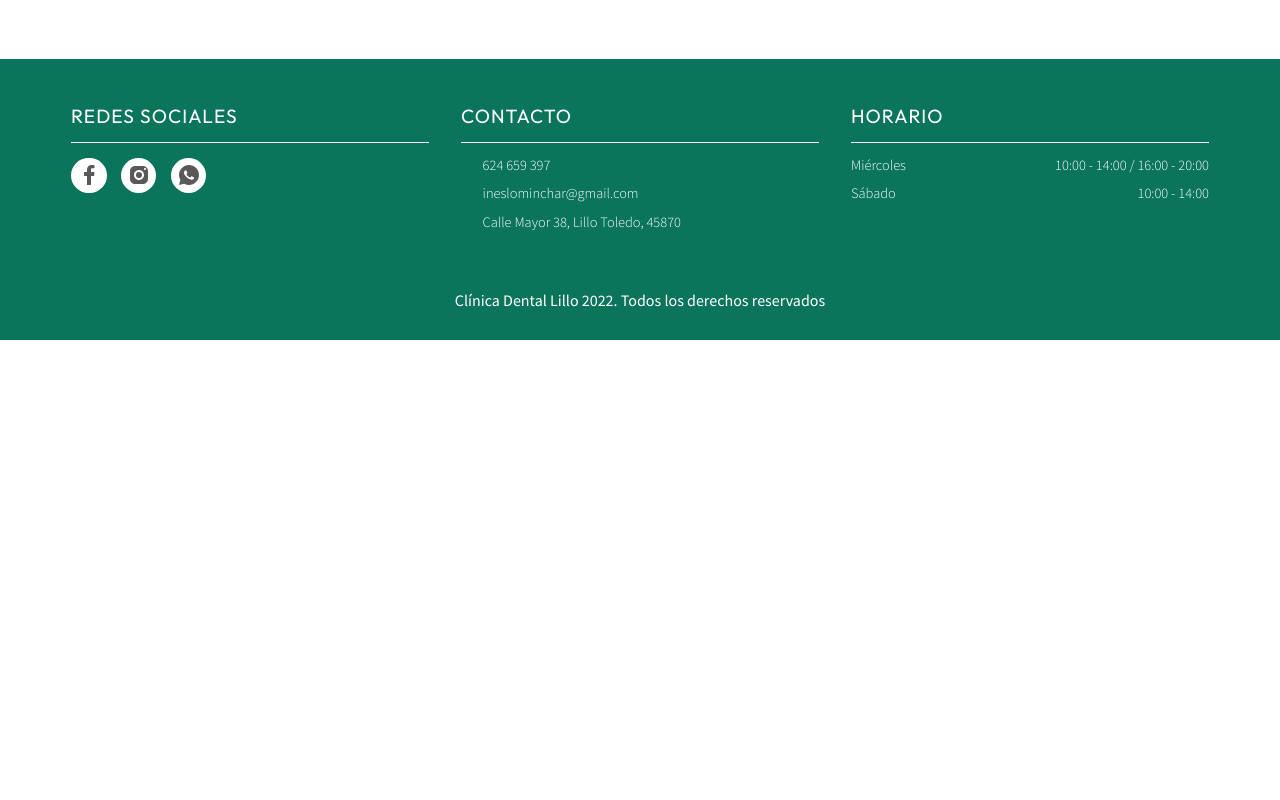
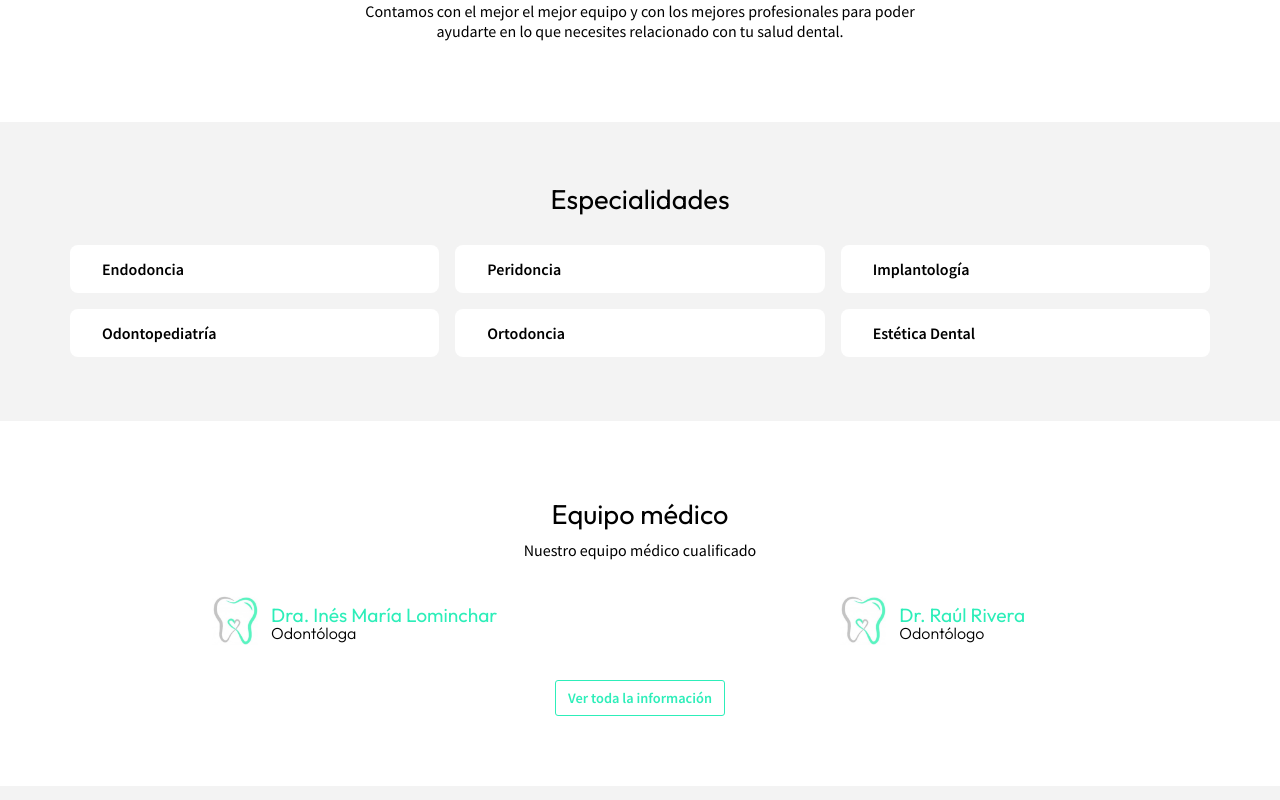
Before and after one commit to JJuarez-git/clinica, an Angular app: page /inicio in a window 1280 px wide. Shown: the part 460-1260 px from the top of the page. Before the commit the page ends 800 px from the top, so only its background shows below. Built offline with nearby package versions, Linux system fonts and the light colour scheme.

Commit message:
Home component updated

```diff
--- a/src/app/components/pages/home/home.component.css
+++ b/src/app/components/pages/home/home.component.css
@@ -1,3 +1,102 @@
-.home {
-    /* height: 200vh; */
+section:not(section:first-child) {
+    padding: 4em 0;
 }
+
+/*WELCOME*/
+#welcome p {
+    width: 100%;
+    line-height: 1.3em;
+}
+
+/*ESPECIALIDADES*/
+.esp-home-grid {
+    display: grid;
+    grid-template-columns: repeat(1, minmax(0, 1fr));
+    gap: 1em;
+    margin-top: 2em;
+}
+
+.esp-home-grid > .card {
+    height: fit-content;
+    padding: 0;
+}
+
+.esp-home-grid > .card details summary {
+    list-style: none;
+    position: relative;
+    padding: 1em;
+    padding-left: 2em;
+    cursor: pointer;
+}
+
+.esp-home-grid > .card details summary::before {
+    content: "\e409";
+    font-family: "Material Icons";
+    color: var(--primary-color);
+    position: absolute;
+    left: 0.5em;
+    font-size: 1.2em;
+    transition: .4s;
+}
+
+.esp-home-grid > .card details[open] summary::before {
+    transform: rotate(90deg);
+}
+
+details[open] summary ~ * {
+    animation: sweep 0.5s ease-in-out;
+}
+
+.esp-home-grid > .card details p {
+    padding: 1em;
+    padding-top: 0;
+    line-height: 1.1em;
+}
+
+/*EQUIPO*/
+.equipo-home-grid {
+    display: grid;
+    grid-template-columns: repeat(1, minmax(0, 1fr));
+    gap: 1em;
+}
+
+.equipo-home-grid > .card {
+    display: flex;
+    justify-content: start;
+}
+
+.equipo-home-grid img {
+    margin-right: .4em;
+}
+
+@media (min-width: 600px) {
+    .esp-home-grid, .equipo-home-grid {
+        grid-template-columns: repeat(2, minmax(0, 1fr));
+    }
+    .equipo-home-grid > .card {
+        justify-content: center;
+    }
+    #welcome p {
+        width: 75%;
+    }
+}
+
+@media (min-width: 768px) {
+    .esp-home-grid {
+        grid-template-columns: repeat(3, minmax(0, 1fr));
+    }
+    #welcome p {
+        width: 50%;
+    }
+}
+
+@keyframes sweep {
+    0% {
+        opacity: 0;
+        margin-left: -10px;
+    }
+    100% {
+        opacity: 1;
+        margin-left: 0px;
+    }
+}
--- a/src/app/components/pages/home/home.component.html
+++ b/src/app/components/pages/home/home.component.html
@@ -4,8 +4,8 @@
             <div class="jumbotron">
                 <h3 class="title">{{ name }}</h3>
                 <h2>
-                    TU <span class="text-primary">SONRISA</span>
-                    , TU <span class="text-primary">SALUD</span>
+                    TU <span class="text-primary">SONRISA</span> , TU
+                    <span class="text-primary">SALUD</span>
                 </h2>
                 <h4>
                     Nuestra sonrisa es nuestra carta de presentación y
@@ -17,32 +17,112 @@
     </section>
 
     <section class="section-no-bg">
-        <div class="container">
-            <!-- <img src="assets/img/clinica/woman-smiling.jpg" alt="" height="400"> -->
+        <div class="container text-center space-y-1" id="welcome">
+            <h4 class="sub-title">En <span class="text-primary">{{ name }}</span> cuidamos de ti</h4>
+            <p class="mx-auto">
+                Contamos con el mejor el mejor equipo y con los mejores
+                profesionales para poder ayudarte en lo que necesites
+                relacionado con tu salud dental.
+            </p>
         </div>
     </section>
 
-    <!--     <section class="section-bg-color">
+    <section class="section-bg-color">
         <div class="container">
-            <p>home works!</p>
+            <h5 class="title text-center">Especialidades</h5>
 
-            <button class="btn btn-primary">Boton</button>
-            <button class="btn btn-secondary">Boton</button>
-
-            <p [innerText]="endo.title | uppercase"></p>
-            <p [innerText]="endo.info"></p>
+            <div class="esp-home-grid">
+                <div class="card bg-white" *ngFor="let esp of espData">
+                    <details>
+                        <summary class="text-600">
+                            {{ esp.title }}
+                        </summary>
+                        <p>
+                            {{ esp.info | slice: 0:160 }}...
+                            <a
+                                class="text-primary"
+                                [routerLink]="['/especialidades', esp.title]"
+                                (click)="goTop()"
+                                >Seguir leyendo</a
+                            >
+                        </p>
+                    </details>
+                </div>
+            </div>
         </div>
     </section>
 
     <section class="section-no-bg">
-        <div class="container">
-            <p>home works!</p>
+        <div class="container space-y-1">
+            <div class="text-center space-y-0-5">
+                <h5 class="title">Equipo médico</h5>
+                <p>Nuestro equipo médico cualificado</p>
+            </div>
+            <div class="equipo-home-grid">
+                <div class="card">
+                    <div class="equipo-img-div">
+                        <img
+                            src="assets/img/logo-192.png"
+                            alt="logo"
+                            height="60"
+                            width="60"
+                        />
+                    </div>
+                    <div class="space-y-1">
+                        <h5>
+                            <span class="d-block sub-title text-primary"
+                                >Dra. Inés María Lominchar</span
+                            >
+                            <span class="d-block text-300">Odontóloga</span>
+                        </h5>
+                    </div>
+                </div>
+                <div class="card">
+                    <div class="equipo-img-div">
+                        <img
+                            src="assets/img/logo-192.png"
+                            alt="logo"
+                            height="60"
+                            width="60"
+                        />
+                    </div>
+                    <div class="space-y-1">
+                        <h5>
+                            <span class="d-block sub-title text-primary"
+                                >Dr. Raúl Rivera</span
+                            >
+                            <span class="d-block text-300">Odontólogo</span>
+                        </h5>
+                    </div>
+                </div>
+            </div>
+            <div class="text-center">
+                <a
+                    class="btn btn-outlined-primary"
+                    [routerLink]="['/equipo']"
+                    (click)="goTop()"
+                    >Ver toda la información</a
+                >
+            </div>
+        </div>
+    </section>
 
-            <button class="btn btn-primary">Boton</button>
-            <button class="btn btn-secondary">Boton</button>
-
-            <p [innerText]="endo.title | uppercase"></p>
-            <p [innerText]="endo.info"></p>
+    <section class="section-bg-color">
+        <div class="container space-y-1-5">
+            <div class="space-y-0-5">
+                <h5 class="title text-center">Visita nuestra clínica</h5>
+                <p class="text-center">
+                    Nuestros datos de contacto a tu disposición
+                </p>
+            </div>
+            <div class="text-center">
+                <a
+                    class="btn btn-primary d-inline-block"
+                    [routerLink]="['/contacto']"
+                    (click)="goTop()"
+                    >Datos contacto</a
+                >
+            </div>
         </div>
-    </section> -->
+    </section>
 </div>
--- a/src/app/components/pages/home/home.component.ts
+++ b/src/app/components/pages/home/home.component.ts
@@ -1,6 +1,7 @@
 import { Component, OnInit } from '@angular/core';
 import { Title } from '@angular/platform-browser';
 import info from 'src/app/mocks/info';
+import { especialidades } from '../../../mocks/especialidades';
 
 @Component({
   selector: 'app-home',
@@ -11,6 +12,7 @@ export class HomeComponent implements OnInit {
 
   name = info.title
   title = `Inicio | ${info.title}`
+  espData = especialidades
 
   constructor(
     private titleService: Title
@@ -20,4 +22,8 @@ export class HomeComponent implements OnInit {
     this.titleService.setTitle(this.title)
   }
 
+  goTop(): void {
+    window.scrollTo(0,0)
+  }
+
 }
```
